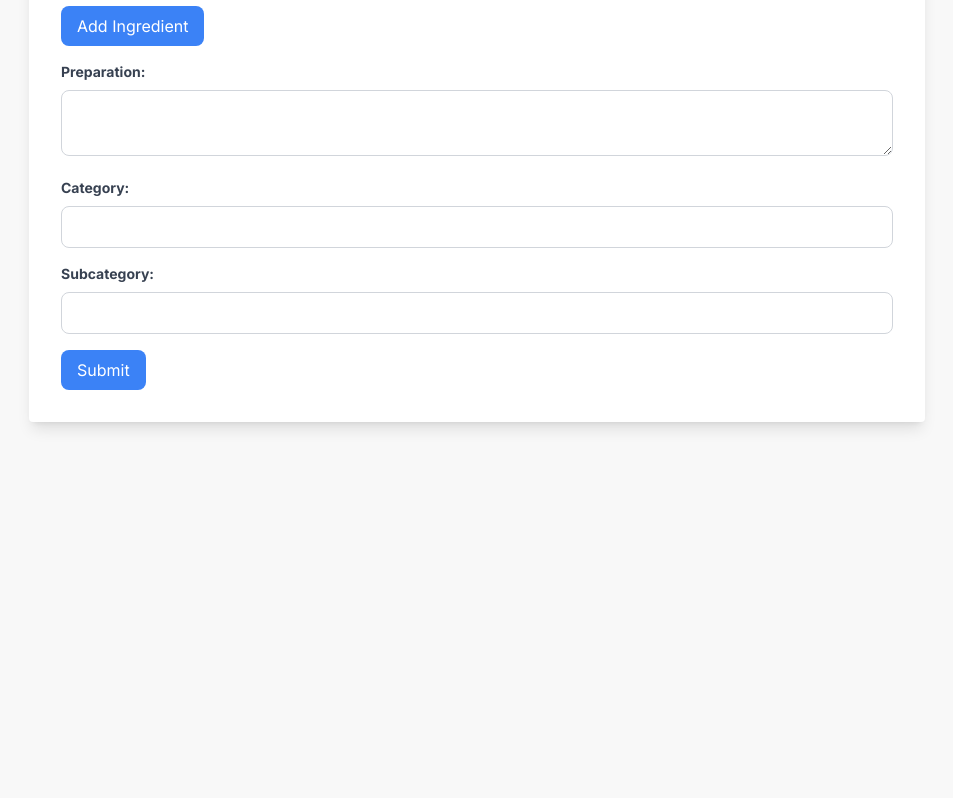
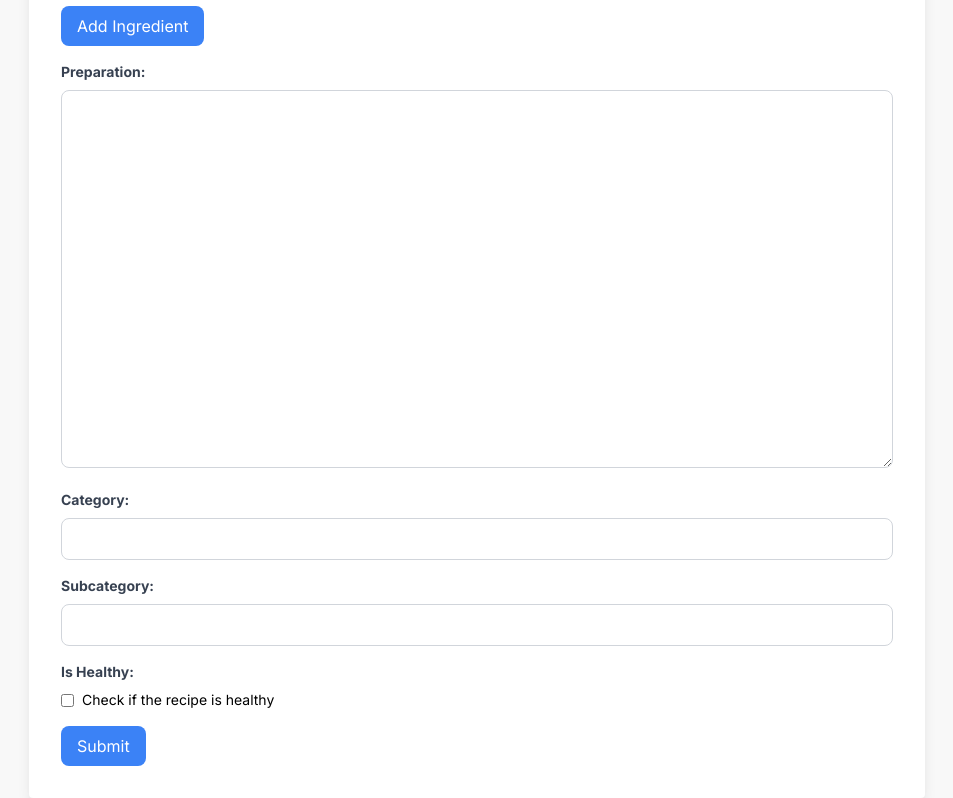
Before and after one commit to Aldomf/coooking-by-lea, a Next.js app: page /admin/create in a window 1280 px wide. Shown: the part 354-1152 px from the top of the page, without its empty margins (163-1116 px from the left). Before the commit the page ends 800 px from the top, so only its background shows below. Built offline with nearby package versions, Linux system fonts and the light colour scheme.

Commit message:
adding isHealty field

```diff
--- a/src/app/api/recipes/route.ts
+++ b/src/app/api/recipes/route.ts
@@ -25,8 +25,10 @@ export async function POST(req: any) {
     const preparation = formData.get("preparation") as string;
     const category = formData.get("category") as string;
     const subcategory = formData.get("subcategory") as string;
+    const isHealthy = formData.get("isHealthy") === "true";
 
     console.log("Ingredients:", ingredients);
+    console.log("isHealthy:", isHealthy);
 
     if (!imageFile) {
       return NextResponse.json(
@@ -60,6 +62,7 @@ export async function POST(req: any) {
       preparation,
       category,
       subcategory,
+      isHealthy,
     });
 
     const savedRecipe = await newRecipe.save();
--- a/src/components/CreateRecipeForm.tsx
+++ b/src/components/CreateRecipeForm.tsx
@@ -11,6 +11,7 @@ const CreateRecipeForm = () => {
   const [preparation, setPreparation] = useState("");
   const [category, setCategory] = useState("");
   const [subcategory, setSubcategory] = useState("");
+  const [isHealthy, setIsHealthy] = useState(false); // Add state for isHealthy
 
   const handleIngredientChange = (index: number, value: string) => {
     const newIngredients = [...ingredients];
@@ -35,6 +36,12 @@ const CreateRecipeForm = () => {
       formData.append("preparation", preparation);
       formData.append("category", category);
       formData.append("subcategory", subcategory);
+      formData.append("isHealthy", isHealthy.toString()); // Include isHealthy
+
+      // Log the formData entries to see what is being appended
+    formData.forEach((value, key) => {
+      console.log(key, value);
+    });
 
       const response = await fetch("/api/recipes", {
         method: "POST",
@@ -49,7 +56,6 @@ const CreateRecipeForm = () => {
       router.refresh();
 
       console.log("Recipe created successfully!");
-      console.log("Ingredients:", ingredients);
     } catch (error) {
       console.error("Error creating recipe:", error);
     }
@@ -141,6 +147,7 @@ const CreateRecipeForm = () => {
             value={preparation}
             onChange={(e) => setPreparation(e.target.value)}
             className="border border-gray-300 px-3 py-2 rounded-lg w-full"
+            rows={15}
             required
           ></textarea>
         </div>
@@ -180,6 +187,22 @@ const CreateRecipeForm = () => {
           />
         </div>
 
+        <div className="mb-4">
+          <label className="block text-gray-700 text-sm font-bold mb-2">
+            Is Healthy:
+          </label>
+          <div className="flex items-center">
+            <input
+              type="checkbox"
+              name="isHealthy"
+              checked={isHealthy}
+              onChange={(e) => setIsHealthy(e.target.checked)}
+              className="mr-2 leading-tight"
+            />
+            <span className="text-sm">Check if the recipe is healthy</span>
+          </div>
+        </div>
+
         <button
           type="submit"
           className="bg-blue-500 hover:bg-blue-600 text-white px-4 py-2 rounded-lg"
--- a/src/models/Recipes.ts
+++ b/src/models/Recipes.ts
@@ -8,6 +8,7 @@ interface IRecipe extends Document {
   preparation: string;
   category: string;
   subcategory?: string;
+  isHealthy: boolean;
 }
 
 // Define the schema
@@ -41,6 +42,12 @@ const recipeSchema = new Schema<IRecipe>(
       type: String,
       required: false,
     },
+    isHealthy: {
+      type: Boolean,
+      required: true,
+      default: false,  // Set a default value for the field
+    },
+
   },
   { timestamps: true }
 );
```
